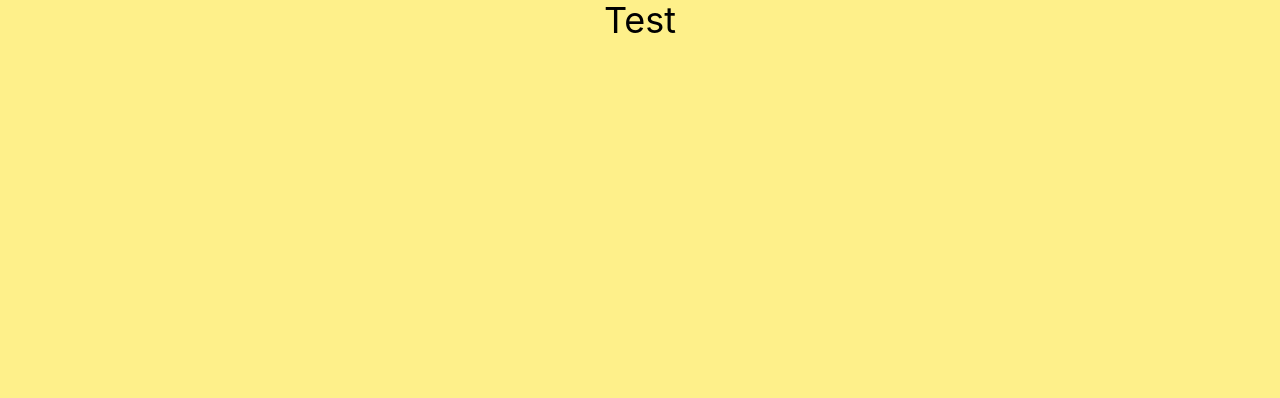
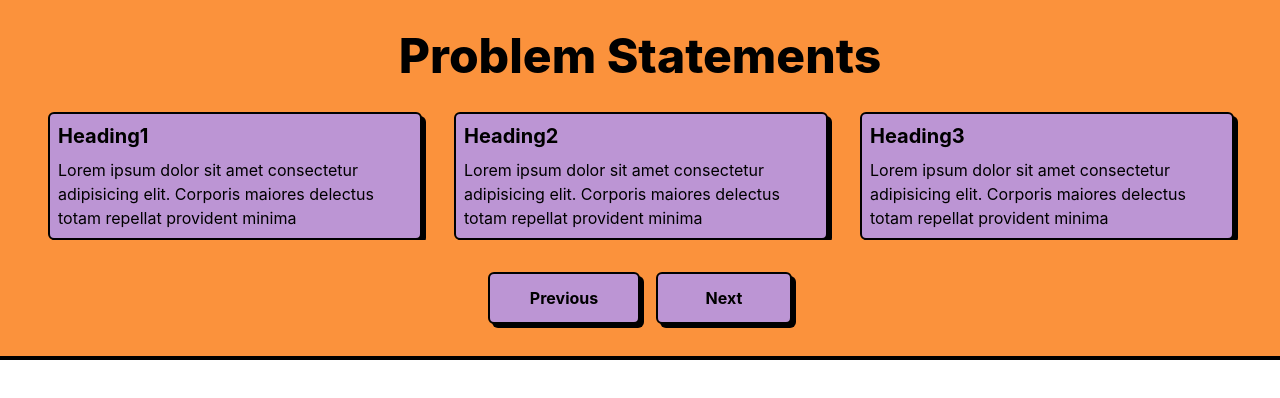
Before and after one commit to Tech-Shreyansh/hackathon-site, a React (Create React App) app: page / in a window 1280 px wide. Shown: the top 398 px of the page. Built offline with nearby package versions, Linux system fonts and the light colour scheme; the HTML template or start-up script is replaced by a standard one.

Commit message:
added problem statement section

```diff
--- a/package.json
+++ b/package.json
@@ -12,7 +12,10 @@
     "@types/react-dom": "^18.2.17",
     "react": "^18.2.0",
     "react-dom": "^18.2.0",
+    "react-icons": "^4.12.0",
     "react-scripts": "^5.0.1",
+    "react-slick": "^0.29.0",
+    "slick-carousel": "^1.8.1",
     "typescript": "^4.9.5",
     "web-vitals": "^2.1.4"
   },
@@ -41,6 +44,7 @@
     ]
   },
   "devDependencies": {
+    "@types/react-slick": "^0.23.12",
     "autoprefixer": "^10.4.16",
     "postcss": "^8.4.32",
     "postcss-cli": "^10.1.0",
--- a/src/App.tsx
+++ b/src/App.tsx
@@ -1,11 +1,11 @@
 import React from 'react';
 import './App.css';
-import ProblemStatement from './components/HomePage/ProblemStatement';
+import HomePage from './components/HomePage/HomePage';
 
 function App() {
   return (
     <div className="App">
-      <ProblemStatement />
+      <HomePage />
     </div>
   );
 }
--- /dev/null
+++ b/src/components/HomePage/HomePage.tsx
@@ -0,0 +1,10 @@
+import React from "react";
+import ProblemStatement from "./ProblemStatement";
+
+const HomePage = () => {
+    return <div>
+       <ProblemStatement />
+    </div>
+}
+
+export default HomePage;
--- a/src/components/HomePage/ProblemStatement.tsx
+++ b/src/components/HomePage/ProblemStatement.tsx
@@ -1,9 +1,119 @@
-import React from "react";
+import React, { useRef, useState } from "react";
+import Slider from 'react-slick';
+import 'slick-carousel/slick/slick.css';
+import 'slick-carousel/slick/slick-theme.css';
 
 const ProblemStatement = () => {
-    return <div className="bg-yellow-200 h-[100vh]">
-        <p className="text-4xl">Test</p>
-    </div>
-}
+
+    const [currentIndex, setCurrentIndex] = useState(0);
+
+    const settings = {
+        infinite: true,
+        slidesToShow: 3,
+        slidesToScroll: 1,
+        autoplay: false,
+        speed: 1000, // Adjust the speed of the carousel
+        // autoplaySpeed: 3000, // Adjust the time between slides
+        swipeToSlide: true,
+        arrows: false,
+        responsive: [
+            {
+                breakpoint: 1024, // Medium devices (tablets, 768px and up)
+                settings: {
+                    slidesToShow: 3,
+                }
+            },
+            {
+                breakpoint: 768, // Small devices (landscape phones, 576px and up)
+                settings: {
+                    slidesToShow: 2,
+                }
+            },
+            {
+                breakpoint: 576, // Extra small devices (portrait phones, under 576px)
+                settings: {
+                    slidesToShow: 1,
+                }
+            },
+        ],
+    };
+    const problemStatements = [
+        {
+            Heading: "Heading1",
+            Description: "Lorem ipsum dolor sit amet consectetur adipisicing elit. Corporis maiores delectus totam repellat provident minima",
+        },
+        {
+            Heading: "Heading2",
+            Description: "Lorem ipsum dolor sit amet consectetur adipisicing elit. Corporis maiores delectus totam repellat provident minima",
+        },
+        {
+            Heading: "Heading3",
+            Description: "Lorem ipsum dolor sit amet consectetur adipisicing elit. Corporis maiores delectus totam repellat provident minima",
+        },
+        {
+            Heading: "Heading4",
+            Description: "Lorem ipsum dolor sit amet consectetur adipisicing elit. Corporis maiores delectus totam repellat provident minima",
+        },
+        {
+            Heading: "Heading5",
+            Description: "Lorem ipsum dolor sit amet consectetur adipisicing elit. Corporis maiores delectus totam repellat provident minima",
+        },
+        {
+            Heading: "Heading6",
+            Description: "Lorem ipsum dolor sit amet consectetur adipisicing elit. Corporis maiores delectus totam repellat provident minima",
+        },
+    ]
+
+    const sliderRef = useRef<Slider>(null);
+
+    const nextSlide = () => {
+        if (sliderRef.current) {
+            sliderRef.current.slickNext();
+        }
+    };
+
+    const prevSlide = () => {
+        if (sliderRef.current) {
+            sliderRef.current.slickPrev();
+        }
+    };
+
+    return (
+        <div className="bg-orange-400 p-8 flex flex-col gap-8 border-b-4 border-black">
+            <p className="text-5xl text-center font-extrabold">Problem Statements</p>
+            <Slider ref={sliderRef} {...settings}>
+                {problemStatements.map((statement, index) => (
+                    <div className="px-4">
+                        <div
+                            key={index}
+                            className="p-2 space-y-2 rounded-md border-2 border-black bg-[#bc95d4] shadow-[4px_4px_0px_0px_rgba(0,0,0,1)] text-left"
+                        >
+                            <p className="text-xl font-bold">{statement.Heading}</p>
+                            <p>{statement.Description}</p>
+                        </div>
+                    </div>
+                ))}
+            </Slider>
+            <div className="flex w-1/4 mx-auto items-center gap-4">
+                <button
+                    role="button"
+                    aria-label="Click to perform an action"
+                    onClick={prevSlide}
+                    className="w-1/2 justify-center flex cursor-pointer items-center rounded-md border-2 border-black bg-[#bc95d4] px-10 py-3 font-bold shadow-[4px_4px_0px_0px_rgba(0,0,0,1)] transition-all hover:translate-x-[3px] hover:translate-y-[3px] hover:shadow-none"
+                >
+                    <p>Previous</p>
+                </button>
+                <button
+                    role="button"
+                    aria-label="Click to perform an action"
+                    onClick={nextSlide}
+                    className="w-1/2 justify-center flex cursor-pointer items-center rounded-md border-2 border-black bg-[#bc95d4] px-10 py-3 font-bold shadow-[4px_4px_0px_0px_rgba(0,0,0,1)] transition-all hover:translate-x-[3px] hover:translate-y-[3px] hover:shadow-none"
+                >
+                    <p>Next</p>
+                </button>
+            </div>
+        </div>
+    );
+};
 
 export default ProblemStatement;
```
Also changed, not shown: src/index.css (line endings or trailing spaces), 1 other file (tests, documents, lock files or other folders).
